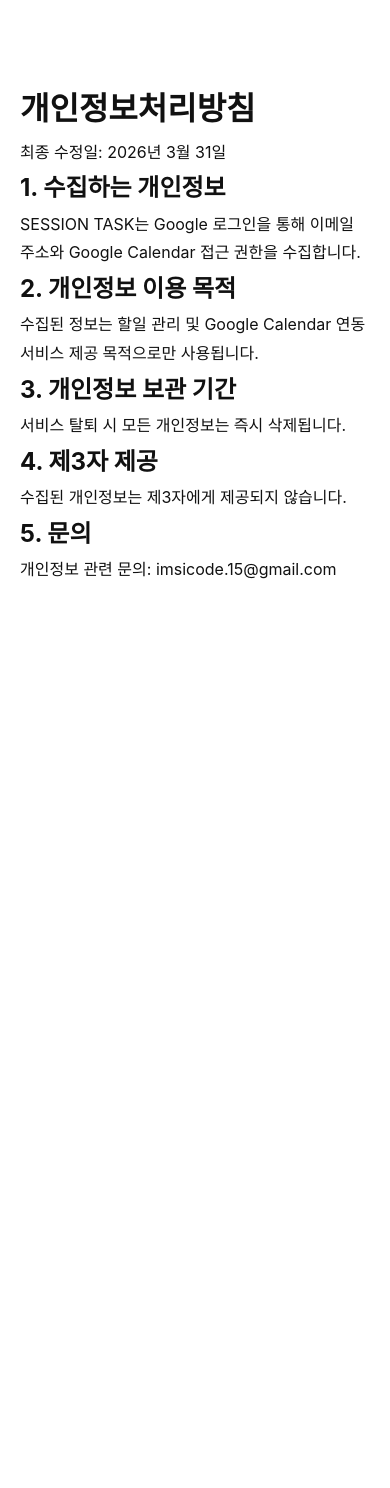
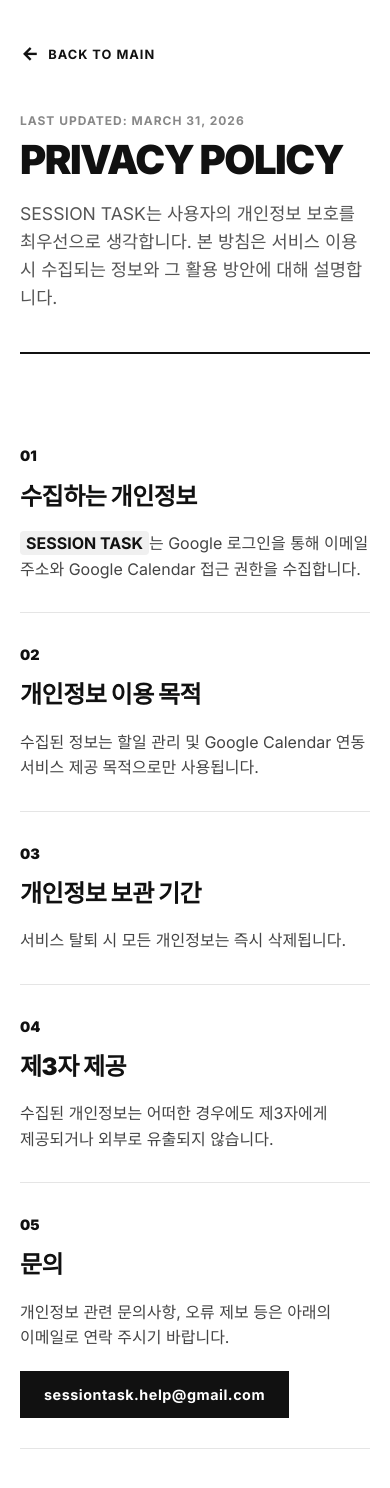
Before and after one commit to unknownName-15/todo_frontend, a React (Vite) app: page /privacy in a window 390 px wide. Before the commit the page ends 844 px from the top, so only its background shows below. Built offline with nearby package versions, Linux system fonts and the light colour scheme.

Commit message:
edit page

```diff
--- a/index.html
+++ b/index.html
@@ -4,7 +4,7 @@
     <meta charset="UTF-8" />
     <link href="https://cdn.jsdelivr.net/npm/remixicon@3.5.0/fonts/remixicon.css" rel="stylesheet">
     <meta name="viewport" content="width=device-width, initial-scale=1.0" />
-    <title>FOCUS</title>
+    <title>SESSION TASK</title>
   </head>
   <body>
     <div id="root"></div>
--- a/src/App.css
+++ b/src/App.css
@@ -1,3 +1,5 @@
+@import url('https://fonts.googleapis.com/css2?family=Inter:wght@400;700;900&display=swap');
+
 /* 기본 설정 */
 * {
   margin: 0;
@@ -1233,3 +1235,147 @@
     margin-top: 10px;
   }
 }
+
+/* ==========================================
+   PRIVACY PAGE STYLES (App.css 하단에 추가)
+   ========================================== */
+
+.privacy-wrapper {
+  max-width: 900px;
+  margin: 60px auto; /* 상단 네비게이션 여백 고려 */
+  padding: 40px 20px;
+  font-family: 'Inter', 'Pretendard', sans-serif;
+  color: #111;
+  line-height: 1.6;
+}
+
+/* 헤더 영역: 굵고 강렬한 타이포그래피 */
+.privacy-header {
+  margin-bottom: 60px;
+  border-bottom: 2px solid #111;
+  padding-bottom: 40px;
+}
+
+.last-updated {
+  font-size: 0.75rem;
+  font-weight: 700;
+  color: #888;
+  letter-spacing: 1px;
+  display: block;
+  margin-bottom: 10px;
+}
+
+.privacy-title {
+  font-size: clamp(2.5rem, 8vw, 4rem); /* 화면 크기에 따라 폰트 크기 자동 조절 */
+  font-weight: 900;
+  letter-spacing: -3px;
+  margin: 0 0 20px 0;
+  text-transform: uppercase;
+  line-height: 1;
+}
+
+.privacy-intro {
+  font-size: 1.1rem;
+  color: #555;
+  max-width: 600px;
+}
+
+/* 본문 섹션 구조: 선을 이용한 정교한 구분 */
+.privacy-section {
+  display: flex;
+  gap: 40px;
+  padding: 40px 0;
+  border-bottom: 1px solid #e5e5e5;
+}
+
+.section-num {
+  font-size: 0.9rem;
+  font-weight: 800;
+  color: #111;
+  min-width: 30px; /* 숫자가 차지하는 최소 공간 확보 */
+}
+
+.section-body {
+  flex: 1;
+}
+
+.section-body h2 {
+  font-size: 1.5rem;
+  font-weight: 800;
+  margin-bottom: 15px;
+  letter-spacing: -0.5px;
+}
+
+.section-body p {
+  color: #444;
+  font-size: 1rem;
+  word-break: keep-all; /* 한글 단어 끊김 방지 */
+}
+
+/* 포인트 요소 스타일 */
+.highlight {
+  background-color: #f0f0f0;
+  padding: 2px 6px;
+  font-weight: 600;
+  border-radius: 4px;
+  color: #111;
+}
+
+.contact-box {
+  margin-top: 20px;
+  display: inline-block;
+  padding: 12px 24px;
+  background: #111;
+  color: #fff;
+  font-weight: 600;
+  font-size: 0.9rem;
+  letter-spacing: 0.5px;
+  transition: opacity 0.2s;
+}
+
+.contact-box:hover {
+  opacity: 0.8;
+}
+
+/* 반응형 처리: 모바일 환경 대응 */
+@media (max-width: 768px) {
+  .privacy-wrapper {
+    margin: 40px auto;
+    padding: 0 20px;
+  }
+
+  .privacy-section {
+    flex-direction: column;
+    gap: 10px;
+    padding: 30px 0;
+  }
+
+  .privacy-title {
+    letter-spacing: -1.5px;
+  }
+}
+
+/* 돌아가기 네비게이션 스타일 */
+.back-nav {
+  margin-bottom: 40px;
+}
+
+.back-link {
+  display: inline-flex;
+  align-items: center;
+  gap: 8px;
+  text-decoration: none;
+  color: #111;
+  font-size: 0.8rem;
+  font-weight: 700;
+  letter-spacing: 1px;
+  transition: transform 0.2s ease;
+}
+
+.back-link i {
+  font-size: 1.2rem;
+}
+
+.back-link:hover {
+  transform: translateX(-5px);
+}
--- a/src/App.jsx
+++ b/src/App.jsx
@@ -277,6 +277,16 @@
           <li onClick={() => { window.location.href = '/calendar/month'; }}>월별</li>
         </ul>
       </li>
+      <li className="nav-item">
+        <a href="#" onClick={() => { navigate('/privacy'); setIsMenuOpen(false); }}>
+          개인정보처리방침
+        </a>
+      </li>
+      <li className="nav-item">
+        <a href="#" onClick={() => { navigate('/terms'); setIsMenuOpen(false); }}>
+          서비스 약관
+        </a>
+      </li>
     </ul>
   </div>
 </div>
--- a/src/pages/PrivacyPage.jsx
+++ b/src/pages/PrivacyPage.jsx
@@ -1,23 +1,72 @@
+import React from 'react';
+
 export default function PrivacyPage() {
   return (
-    <div style={{ maxWidth: '800px', margin: '80px auto', padding: '0 20px', lineHeight: '1.8' }}>
-      <h1>개인정보처리방침</h1>
-      <p>최종 수정일: 2026년 3월 31일</p>
+    <div className="privacy-wrapper">
+      {/* 메인으로 돌아가기 버튼 */}
+      <div className="back-nav">
+        <a href="/" className="back-link">
+          <i className="ri-arrow-left-line"></i>
+          <span>BACK TO MAIN</span>
+        </a>
+      </div>
 
-      <h2>1. 수집하는 개인정보</h2>
-      <p>SESSION TASK는 Google 로그인을 통해 이메일 주소와 Google Calendar 접근 권한을 수집합니다.</p>
+      <header className="privacy-header">
+        <span className="last-updated">LAST UPDATED: MARCH 31, 2026</span>
+        <h1 className="privacy-title">Privacy Policy</h1>
+        <p className="privacy-intro">
+          SESSION TASK는 사용자의 개인정보 보호를 최우선으로 생각합니다.
+          본 방침은 서비스 이용 시 수집되는 정보와 그 활용 방안에 대해 설명합니다.
+        </p>
+      </header>
 
-      <h2>2. 개인정보 이용 목적</h2>
-      <p>수집된 정보는 할일 관리 및 Google Calendar 연동 서비스 제공 목적으로만 사용됩니다.</p>
+      <section className="privacy-content">
+        <div className="privacy-section">
+          <div className="section-num">01</div>
+          <div className="section-body">
+            <h2>수집하는 개인정보</h2>
+            <p>
+              <span className="highlight">SESSION TASK</span>는 Google 로그인을 통해
+              이메일 주소와 Google Calendar 접근 권한을 수집합니다.
+            </p>
+          </div>
+        </div>
 
-      <h2>3. 개인정보 보관 기간</h2>
-      <p>서비스 탈퇴 시 모든 개인정보는 즉시 삭제됩니다.</p>
+        <div className="privacy-section">
+          <div className="section-num">02</div>
+          <div className="section-body">
+            <h2>개인정보 이용 목적</h2>
+            <p>수집된 정보는 할일 관리 및 Google Calendar 연동 서비스 제공 목적으로만 사용됩니다.</p>
+          </div>
+        </div>
 
-      <h2>4. 제3자 제공</h2>
-      <p>수집된 개인정보는 제3자에게 제공되지 않습니다.</p>
+        <div className="privacy-section">
+          <div className="section-num">03</div>
+          <div className="section-body">
+            <h2>개인정보 보관 기간</h2>
+            <p>서비스 탈퇴 시 모든 개인정보는 즉시 삭제됩니다.</p>
+          </div>
+        </div>
 
-      <h2>5. 문의</h2>
-      <p>개인정보 관련 문의: {'imsicode.15@gmail.com'}</p>
+        <div className="privacy-section">
+          <div className="section-num">04</div>
+          <div className="section-body">
+            <h2>제3자 제공</h2>
+            <p>수집된 개인정보는 어떠한 경우에도 제3자에게 제공되거나 외부로 유출되지 않습니다.</p>
+          </div>
+        </div>
+
+        <div className="privacy-section">
+          <div className="section-num">05</div>
+          <div className="section-body">
+            <h2>문의</h2>
+            <p>개인정보 관련 문의사항, 오류 제보 등은 아래의 이메일로 연락 주시기 바랍니다.</p>
+            <div className="contact-box">
+              sessiontask.help@gmail.com
+            </div>
+          </div>
+        </div>
+      </section>
     </div>
   );
 }
--- a/src/pages/TermsPage.jsx
+++ b/src/pages/TermsPage.jsx
@@ -1,23 +1,80 @@
+import React from 'react';
+// 별도의 CSS 임포트 없이 App.css의 스타일을 공유합니다.
+
 export default function TermsPage() {
   return (
-    <div style={{ maxWidth: '800px', margin: '80px auto', padding: '0 20px', lineHeight: '1.8' }}>
-      <h1>서비스 이용약관</h1>
-      <p>최종 수정일: 2026년 3월 31일</p>
+    <div className="privacy-wrapper">
+      <div className="back-nav">
+        <a href="/" className="back-link">
+          <i className="ri-arrow-left-line"></i>
+          <span>BACK TO MAIN</span>
+        </a>
+      </div>
+      <header className="privacy-header">
+        <span className="last-updated">LAST UPDATED: MARCH 31, 2026</span>
+        <h1 className="privacy-title">Terms of Service</h1>
+        <p className="privacy-intro">
+          SESSION TASK 서비스 이용을 환영합니다.
+          본 약관은 사용자가 서비스를 이용함에 있어 필요한 권리와 의무를 규정합니다.
+        </p>
+      </header>
 
-      <h2>1. 서비스 개요</h2>
-      <p>SESSION TASK는 할일 관리 및 Google Calendar 연동 서비스를 제공합니다.</p>
+      <section className="privacy-content">
+        <div className="privacy-section">
+          <div className="section-num">01</div>
+          <div className="section-body">
+            <h2>서비스 개요</h2>
+            <p>
+              <span className="highlight">SESSION TASK</span>는 사용자의 생산성 향상을 위한
+              할일 관리 및 Google Calendar 연동 서비스를 제공합니다.
+            </p>
+          </div>
+        </div>
 
-      <h2>2. 서비스 이용</h2>
-      <p>본 서비스는 Google 계정을 통해 로그인하여 이용할 수 있습니다.</p>
+        <div className="privacy-section">
+          <div className="section-num">02</div>
+          <div className="section-body">
+            <h2>서비스 이용</h2>
+            <p>
+              본 서비스는 Google 계정을 통한 간편 로그인을 통해 이용할 수 있으며,
+              로그인 시 서비스 제공에 필요한 최소한의 권한을 요청할 수 있습니다.
+            </p>
+          </div>
+        </div>
 
-      <h2>3. 금지 행위</h2>
-      <p>서비스를 악용하거나 타인에게 피해를 주는 행위를 금지합니다.</p>
+        <div className="privacy-section">
+          <div className="section-num">03</div>
+          <div className="section-body">
+            <h2>금지 행위</h2>
+            <p>
+              시스템의 보안을 위협하거나, 비정상적인 방법으로 서비스를 이용하는 행위,
+              타인에게 피해를 주는 행위는 엄격히 금지됩니다.
+            </p>
+          </div>
+        </div>
 
-      <h2>4. 서비스 변경 및 중단</h2>
-      <p>운영자는 사전 공지 없이 서비스를 변경하거나 중단할 수 있습니다.</p>
+        <div className="privacy-section">
+          <div className="section-num">04</div>
+          <div className="section-body">
+            <h2>서비스 변경 및 중단</h2>
+            <p>
+              더 나은 서비스 제공을 위해 운영자는 사전 공지 없이 기능을 변경하거나
+              운영상 필요한 경우 서비스를 일시 중단할 수 있습니다.
+            </p>
+          </div>
+        </div>
 
-      <h2>5. 문의</h2>
-      <p>서비스 관련 문의: {'imsicode.15@gmail.com'}</p>
+        <div className="privacy-section">
+          <div className="section-num">05</div>
+          <div className="section-body">
+            <h2>문의</h2>
+            <p>이용약관 및 서비스 운영, 오류 제보 등에 관한 문의는 아래의 채널을 이용해 주세요.</p>
+            <div className="contact-box">
+              sessiontask.help@gmail.com
+            </div>
+          </div>
+        </div>
+      </section>
     </div>
   );
 }
```
Lines whose indentation alone changed are shown as unchanged.
